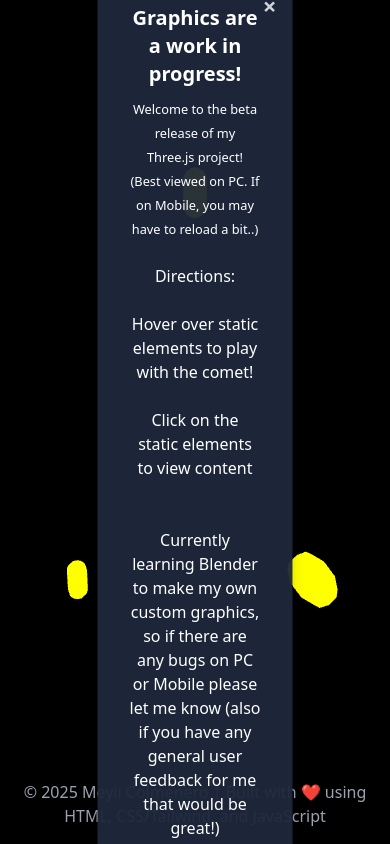
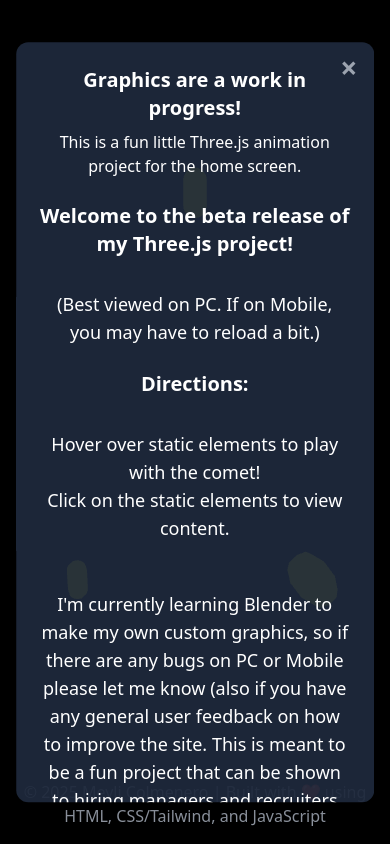
Before and after one commit to meyli1/my-portfolio, a website: page index.html in a window 390 px wide. Drawn offline with nearby package versions, Linux system fonts and the light colour scheme.

Commit message:
popup responsive now

```diff
--- a/index.html
+++ b/index.html
@@ -39,15 +39,30 @@
 <body class="bg-gray-900 text-white font-sans overflow-hidden">
     <canvas id="demo"></canvas>
     <!-- Work-in-progress pop-up -->
-    <div id="wip-popup"
-        style="position: fixed; top: 50%; left: 50%; transform: translate(-50%, -50%); background-color: rgba(30, 41, 59, 0.95); color: white; padding: 1.5rem 2rem; border-radius: 1rem; box-shadow: 0 10px 15px -3px rgba(0, 0, 0, 0.2); z-index: 100; opacity: 0; pointer-events: none; transition: opacity 0.5s ease-in-out;">
+    <div id="wip-popup" class="w-11/12 max-w-lg p-6 md:p-8 rounded-xl shadow-2xl overflow-y-auto max-h-[90vh]" style="position: fixed; top: 50%; left: 50%; transform: translate(-50%, -50%); background-color: rgba(30, 41, 59, 0.95); color: white; z-index: 100; opacity: 0; pointer-events: none; transition: opacity 0.5s ease-in-out;">
         <p class="text-center">
             <span class="font-bold text-xl block mb-2">Graphics are a work in progress!</span>
-            <small>Welcome to the <bold>beta release</bold> of my Three.js project! <br> (Best viewed on PC. If on Mobile, you may have to reload a bit..)</small><br><br>
-             Directions: <br><br> Hover over static elements to play with the comet!<br><br>Click on the static elements to view content<br><br><br> Currently learning Blender to make my own custom graphics, so if there are any bugs on PC or Mobile please let me know (also if you have any general user feedback for me that would be great!)
+            This is a fun little Three.js animation project for the home screen.
+            <br>
+            <br>
+            <span class="font-bold text-xl block mb-2">Welcome to the beta release of my Three.js project!</span>
+            <br>
+            <span class="text-lg">(Best viewed on PC. If on Mobile, you may have to reload a bit.)</span>
+            <br>
+            <br>
+            <span class="font-bold text-xl block mb-2">Directions:</span>
+            <br>
+            <span class="text-lg">Hover over static elements to play with the comet!</span>
+            <br>
+            <span class="text-lg">Click on the static elements to view content.</span>
+            <br>
+            <br>
+            <br>
+            <span class="text-lg">I'm currently learning Blender to make my own custom graphics, so if there are any bugs on PC or Mobile please let me know (also if you have any general user feedback on how to improve the site. This is meant to be a fun project that can be shown to hiring managers and recruiters alike to prove my willingness to learn).</span>
         </p>
-        <button id="close-popup" style="position: absolute; top: 0.5rem; right: 1rem; font-size: 1.5rem; font-weight: bold; color: rgba(209, 213, 219, 1); cursor: pointer;">&times;</button>
+        <button id="close-popup" class="absolute top-2 right-4 text-3xl font-bold text-gray-400 hover:text-white cursor-pointer">&times;</button>
     </div>
+
     <!-- Full-screen modal overlay -->
     <div id="overlay"
         class="fixed inset-0 bg-black bg-opacity-70 flex justify-center items-center opacity-0 pointer-events-none transition-opacity duration-500 z-50">
```
